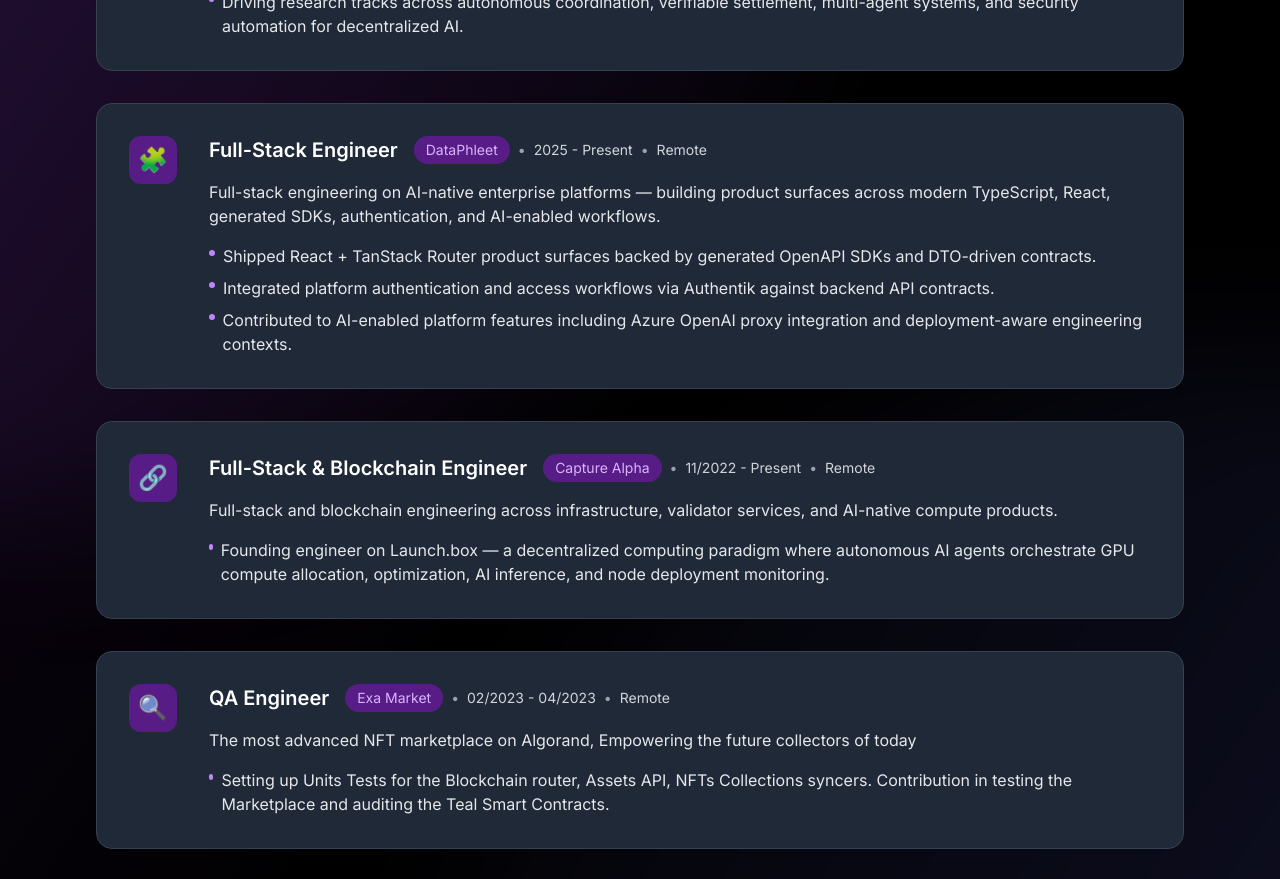
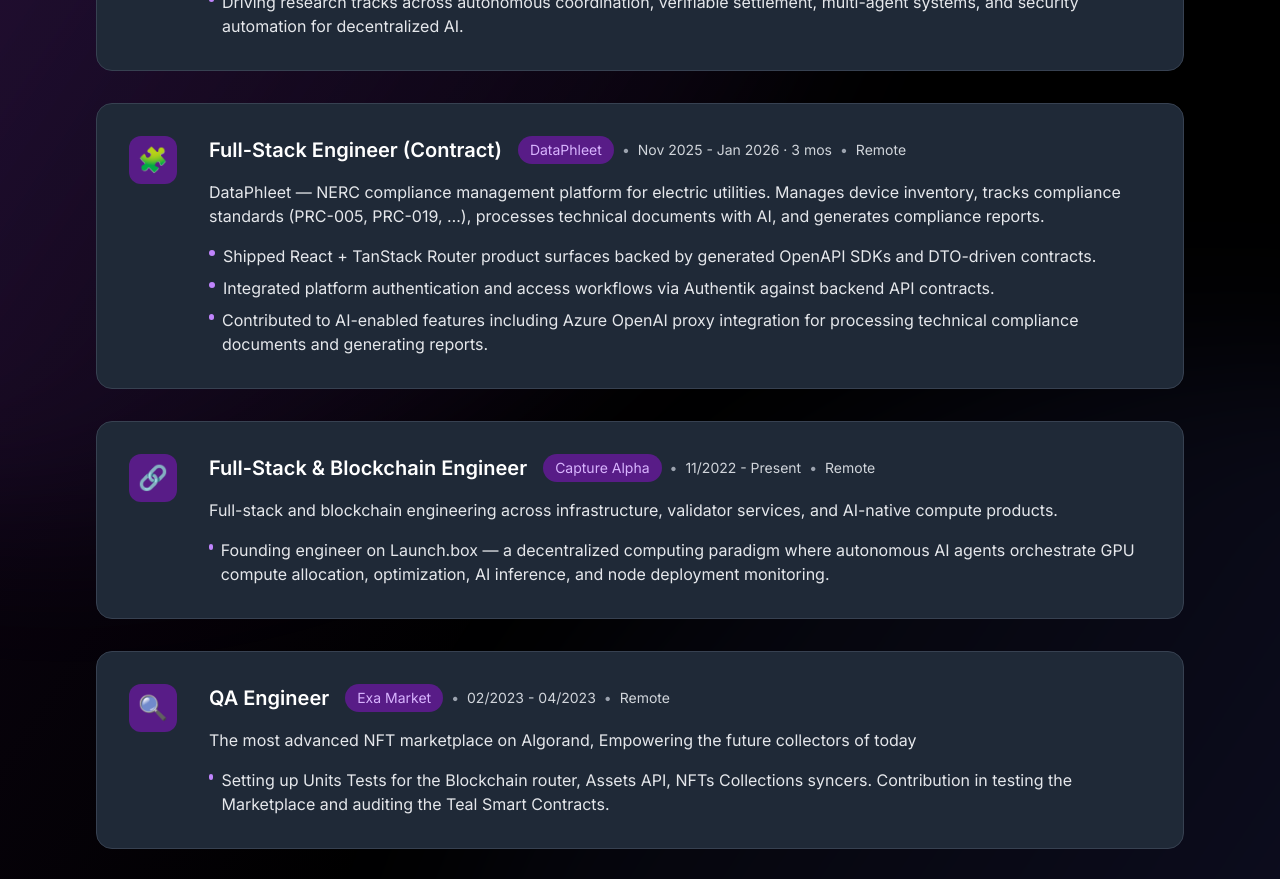
Before and after one commit to Hebx/DevFolio, a Next.js app: page / in a window 1280 px wide. Shown: the part 4220-5099 px from the top of the page. Built offline with nearby package versions, Linux system fonts and the light colour scheme.

Commit message:
Experience: DataPhleet exact dates and NERC compliance platform description

```diff
--- a/app/components/Experience.tsx
+++ b/app/components/Experience.tsx
@@ -19,16 +19,16 @@
     icon: "🔮",
   },
   {
-    title: "Full-Stack Engineer",
+    title: "Full-Stack Engineer (Contract)",
     company: "DataPhleet",
-    period: "2025 - Present",
+    period: "Nov 2025 - Jan 2026 · 3 mos",
     location: "Remote",
     description:
-      "Full-stack engineering on AI-native enterprise platforms — building product surfaces across modern TypeScript, React, generated SDKs, authentication, and AI-enabled workflows.",
+      "DataPhleet — NERC compliance management platform for electric utilities. Manages device inventory, tracks compliance standards (PRC-005, PRC-019, …), processes technical documents with AI, and generates compliance reports.",
     highlights: [
       "Shipped React + TanStack Router product surfaces backed by generated OpenAPI SDKs and DTO-driven contracts.",
       "Integrated platform authentication and access workflows via Authentik against backend API contracts.",
-      "Contributed to AI-enabled platform features including Azure OpenAI proxy integration and deployment-aware engineering contexts.",
+      "Contributed to AI-enabled features including Azure OpenAI proxy integration for processing technical compliance documents and generating reports.",
     ],
     icon: "🧩",
   },
```
